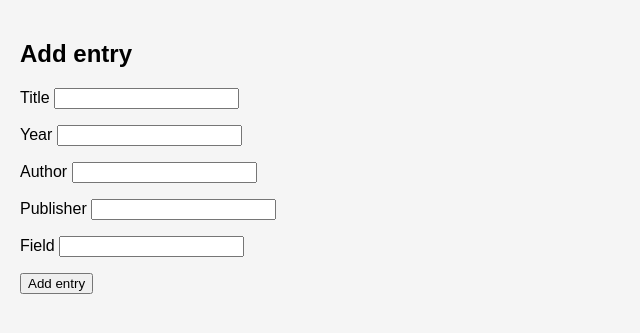
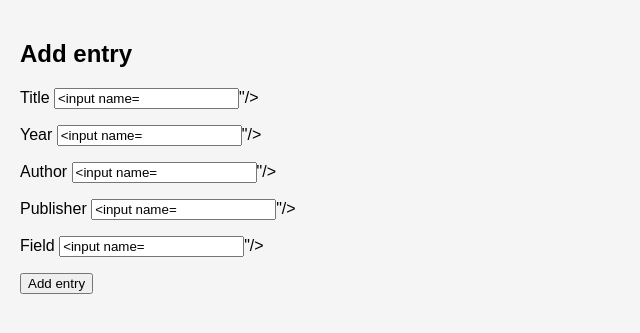
Before and after one commit to mistablasta/ohtu-miniprojekti, a Flask app: template src/templates/add_entry.html in a window 1280 px wide. Shown: the top 333 px of the page, without its empty margins (0-640 px from the left). Run offline with Flask 3, Linux system fonts and the light colour scheme; the template is opened without the code that fills it, so the values that code supplies are empty, except form fields; form fields are guessed from the names that the template uses.

Commit message:
feat: server-side input validation

```diff
--- a/src/app.py
+++ b/src/app.py
@@ -3,7 +3,8 @@
 from repositories.todo_repository import get_todos, create_todo, set_done
 from repositories.entry_repository import add_entry, get_entries, delete_entry
 from config import app, test_env
-from util import validate_todo
+from util import validate_todo, validate_entry
+
 
 @app.route("/")
 def index():
@@ -52,6 +53,14 @@
     publisher = request.form["publisher"]
     field = request.form["field"]
 
+    # Validate user input
+    error = validate_entry(request.form)
+
+    # Return the same page with an error message if validation failed
+    if error:
+        return render_template("add_entry.html", error=error, form=request.form)
+
+    # Add the entry to DB
     add_entry(title, year, author, publisher, field)
 
     flash("Entry added")
--- a/src/static/styles.css
+++ b/src/static/styles.css
@@ -30,3 +30,7 @@
 .entry-card p {
     margin: 5px 0;
 }
+
+.alert {
+    color: red;
+}
--- a/src/templates/add_entry.html
+++ b/src/templates/add_entry.html
@@ -10,26 +10,30 @@
 
 <body>
     <div>
+        {% if error %}
+        <div class="alert">{{ error }}</div>
+        {% endif %}
+
         <form action="/create_entry" method="post">
             <p>
                 Title
-                <input type="text" name="title" required/>
+                <input type="text" name="title" required value="{{ form.title if form else '' }}"/>
             </p>
             <p>
                 Year
-                <input type="text" name="year" required/>
+                <input type="text" name="year" required value="{{ form.year if form else '' }}"/>
             </p>
             <p>
                 Author
-                <input type="text" name="author" required/>
+                <input type="text" name="author" required value="{{ form.author if form else '' }}"/>
             </p>
             <p>
                 Publisher
-                <input type="text" name="publisher" required/>
+                <input type="text" name="publisher" required value="{{ form.publisher if form else '' }}"/>
             </p>
             <p>
                 Field
-                <input type="text" name="field"/>
+                <input type="text" name="field" value="{{ form.field if form else '' }}"/>
             </p>
             <button type="submit">
                 Add entry
```
Also changed, not shown: src/util.py (+25 -0 lines).
